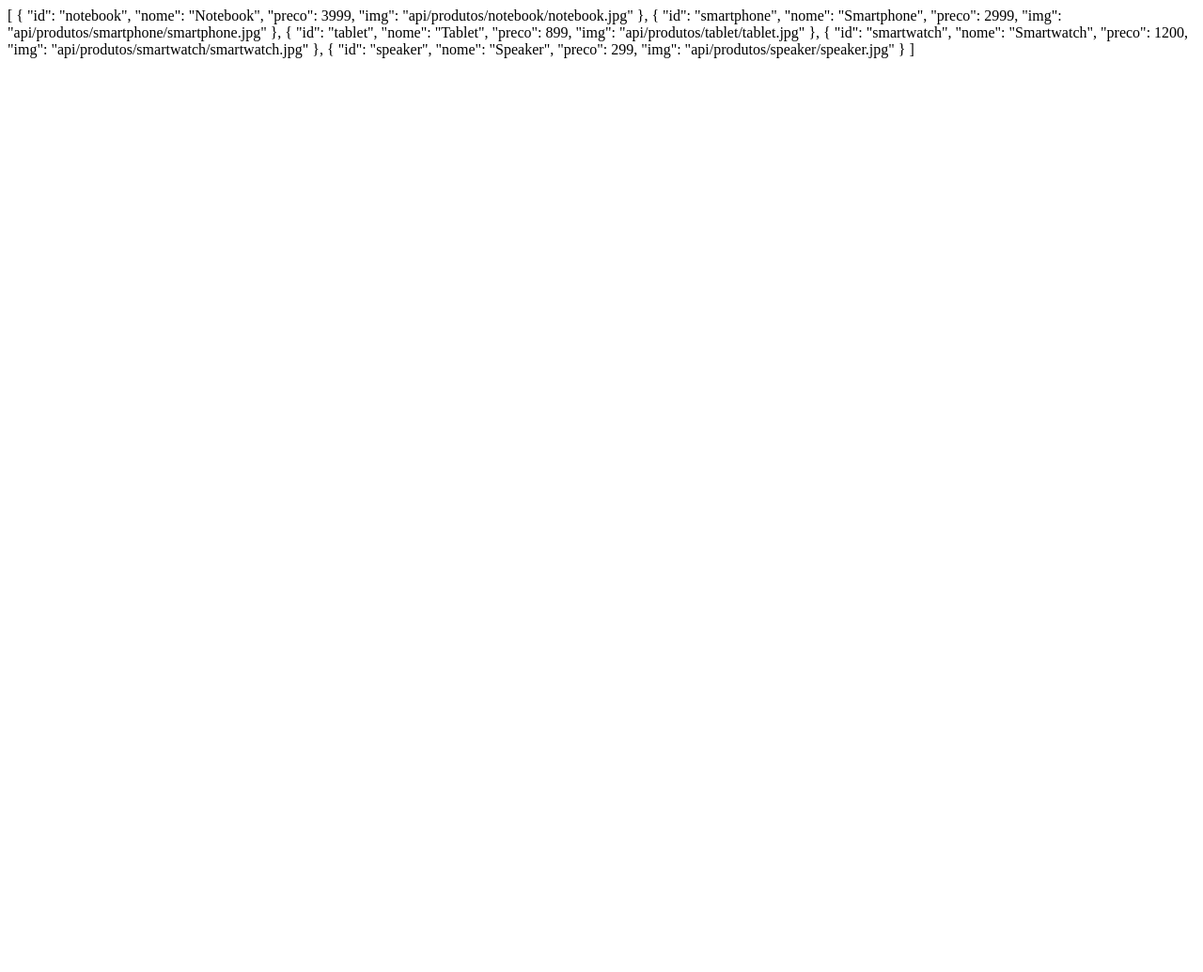
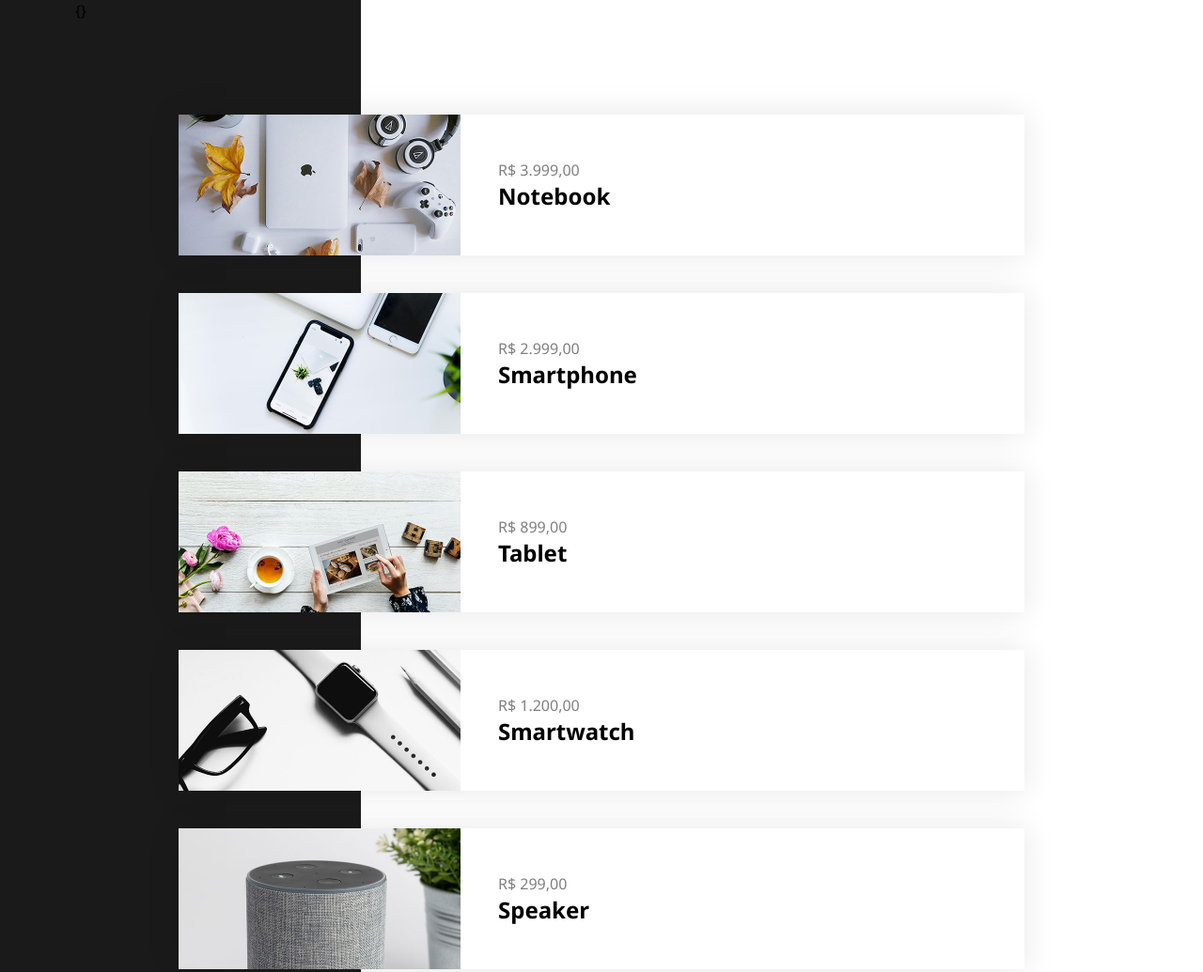
Before and after one commit to filipe-mattos/origamid_techno_project_vueJs, a plain HTML site: page index.html in a window 1280 px wide. Shown: the top 1035 px of the page at 94% size. Before the commit the page ends 800 px from the top, so only its background shows below. Drawn offline with Linux system fonts and the light colour scheme.

Commit message:
Adicionado a listagem de produtos e a funcionalidade de puxar o produto ao clicar no item

```diff
--- a/app.js
+++ b/app.js
@@ -3,6 +3,12 @@ const app = new Vue({
     data: {
         mensagem: "Teste",
         produtos: [],
+        produto: {}
+    },
+    filters: {
+        numeroPreco(value){
+            return value.toLocaleString("pt-BR", {style: "currency", currency: "BRL"});
+        }
     },
     methods: {
         fetchProdutos(){
@@ -11,7 +17,16 @@ const app = new Vue({
                 .then(r => {
                     this.produtos = r;
                 });
+        },
+
+        fetchProduto(id){
+            fetch(`./api/produtos/${id}/dados.json`)
+                .then( r => r.json())
+                .then(r => {
+                    this.produto = r;
+                });
         }
+
     },
     created(){
         this.fetchProdutos();
--- a/index.html
+++ b/index.html
@@ -6,11 +6,25 @@
     <meta name="viewport" content="width=device-width, initial-scale=1.0">
     <script src="./vue.min.js"></script>
     <link rel="stylesheet" href="./style.css">
+    <link href="https://fonts.googleapis.com/css2?family=Noto+Sans:wght@400;700&display=swap" rel="stylesheet">
     <title>Techno</title>
 </head>
 <body>
     <div id="app">
-        {{produtos}}
+
+        <section class="modal">
+            {{produto}}
+        </section>
+
+        <section class="produtos">
+            <div v-for="produto in produtos" @click="fetchProduto(produto.id)" :key="produto.id" class="produto">
+                <img :src="produto.img" :alt="produto.nome" class="produto_img">
+                <div class="produto-info">
+                    <span class="produto-preco">{{produto.preco | numeroPreco}}</span>
+                    <h2 class="produto-nome">{{produto.nome}}</h2>
+                </div>
+            </div>
+        </section>
     </div>
 
     <script src="./app.js"></script>
--- a/style.css
+++ b/style.css
@@ -0,0 +1,51 @@
+body, h1, h2, ul, li{
+    padding: 0px;
+    margin: 0px;
+}
+
+ul{
+    list-style: none;
+}
+
+li{
+    box-sizing: border-box;
+}
+
+body{
+    background: linear-gradient(to right, #1a1a1a 30%, #ffffff 30%);
+    font-family: "Noto Sans";
+}
+
+#app{
+    padding: 0 80px
+}
+
+/* Lista Produtos */
+
+.produtos{
+    max-width: 900px;
+    margin: 100px auto 0 auto;
+}
+
+.produto{
+    display: flex;
+    align-items: center;
+    margin-bottom: 40px;
+    background: #ffffff;
+    box-shadow: 0 0 2rem rgba(0,0,0,.1);
+    cursor: pointer;
+}
+
+.produto_img{
+    max-width: 300px;
+    margin-right: 40px;
+}
+
+.produto-titulo{
+    font-size: 3rem;
+    line-height: 1;
+}
+
+.produto-preco{
+    color: rgba(0,0,0,.5);
+}
```
